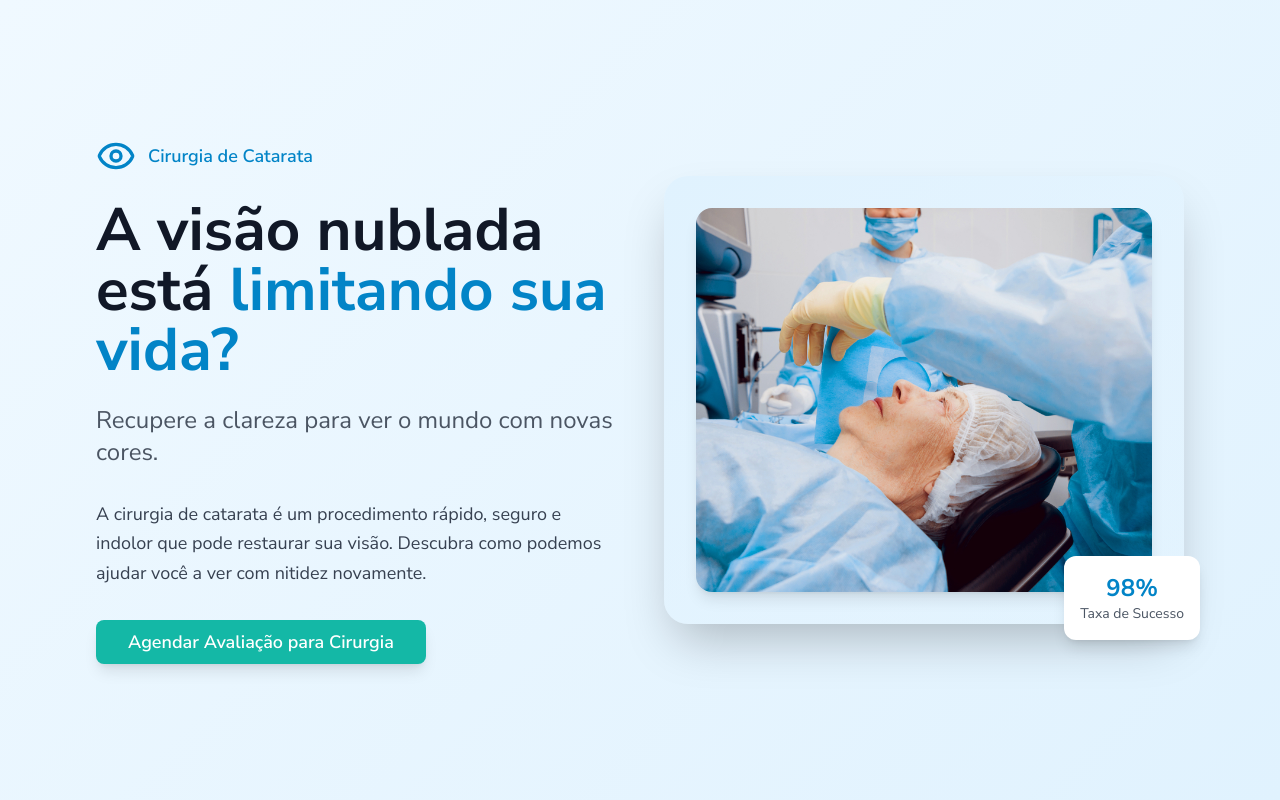
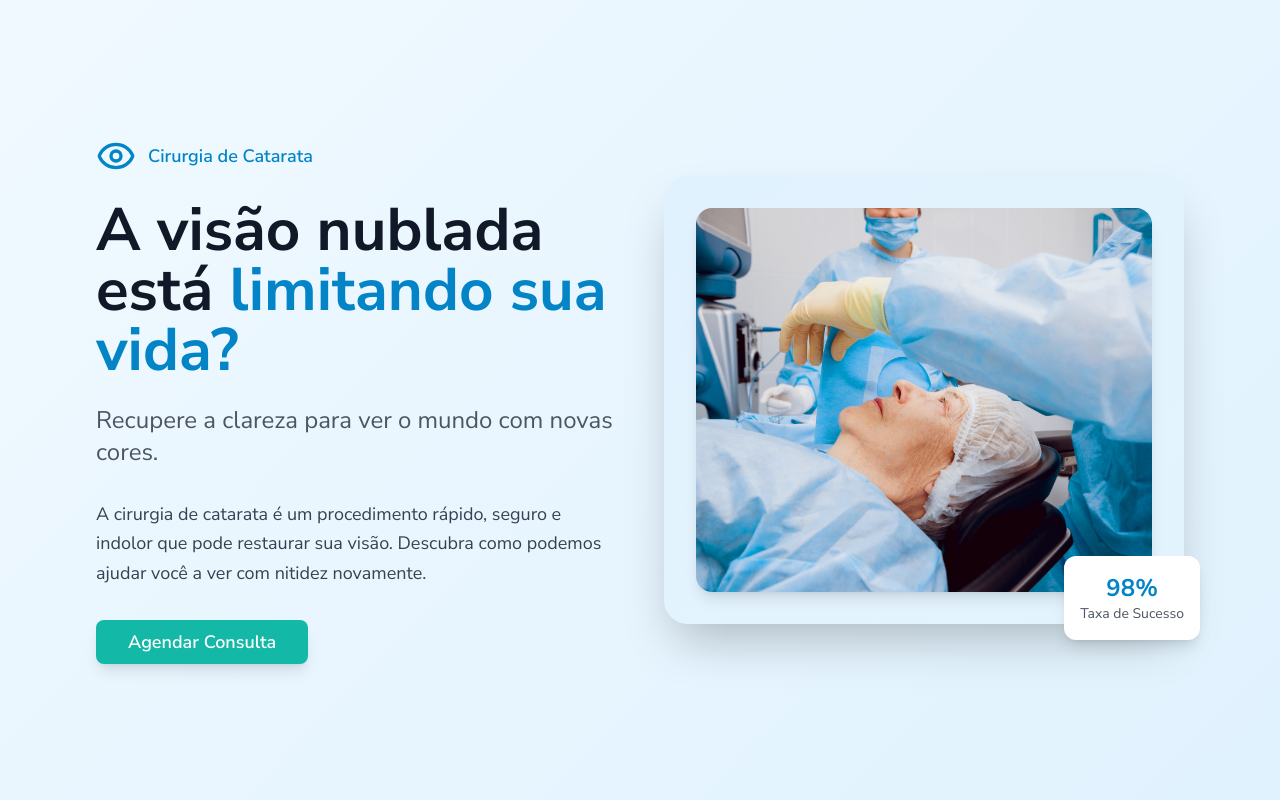
Before and after one commit to sandroinforsist/cataract-clarity-page, a React (Vite) app: page / in a window 1280 px wide. Shown: the top 800 px of the page. Built offline with nearby package versions, Linux system fonts and the light colour scheme.

Commit message:
Visual edit in Lovable
Edited UI in Lovable

```diff
--- a/src/components/HeroSection.tsx
+++ b/src/components/HeroSection.tsx
@@ -31,9 +31,7 @@ const HeroSection = () => {
               restaurar sua visão. Descubra como podemos ajudar você a ver com nitidez novamente.
             </p>
 
-            <Button onClick={scrollToForm} size="lg" className="bg-teal-500 hover:bg-teal-600 text-white px-8 py-4 text-lg font-semibold rounded-lg shadow-lg hover:shadow-xl transition-all duration-300 transform hover:scale-105">
-              Agendar Avaliação para Cirurgia
-            </Button>
+            <Button onClick={scrollToForm} size="lg" className="bg-teal-500 hover:bg-teal-600 text-white px-8 py-4 text-lg font-semibold rounded-lg shadow-lg hover:shadow-xl transition-all duration-300 transform hover:scale-105">Agendar Consulta</Button>
           </div>
 
           {/* Hero Image */}
```
